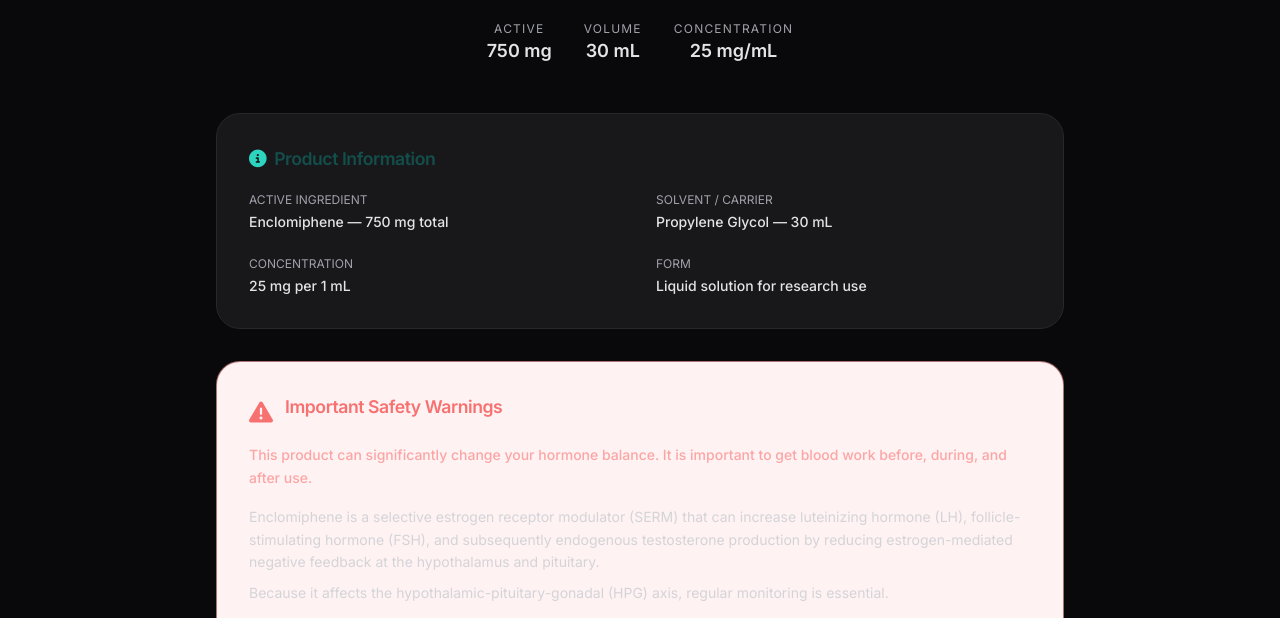
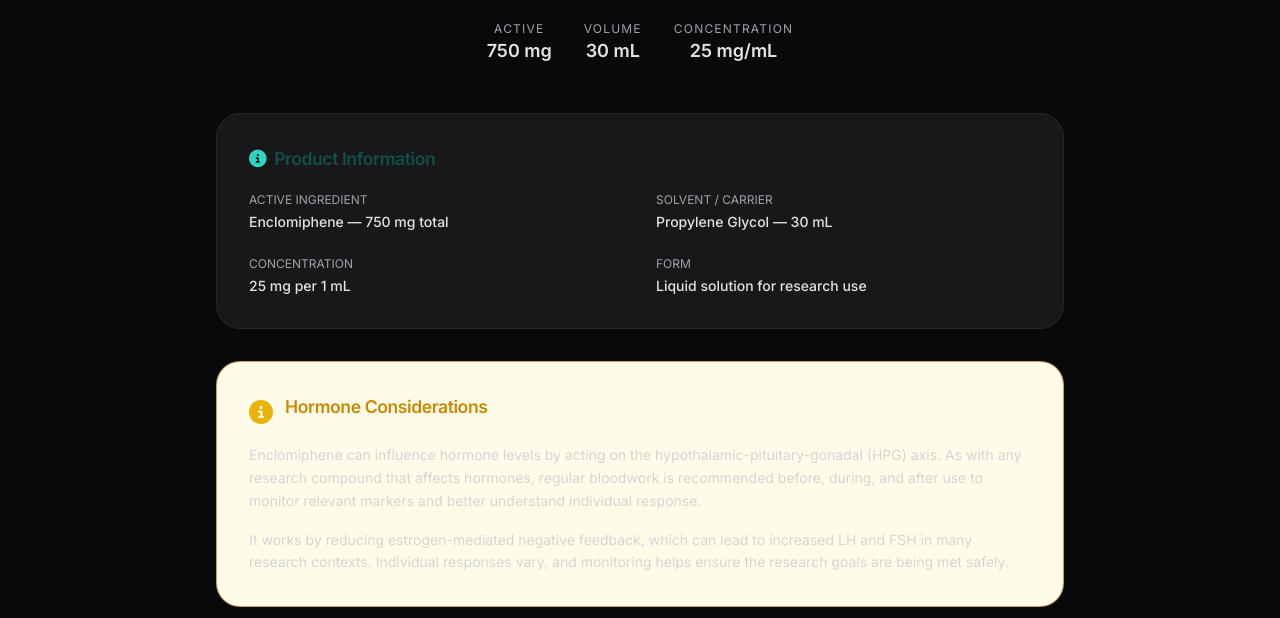
Before and after one commit to Kravman69/enclo-QR, a plain HTML site: page index.html in a window 1280 px wide. Shown: the part 306-924 px from the top of the page. Drawn offline with nearby package versions, Linux system fonts and the light colour scheme.

Commit message:
Update index.html

```diff
--- a/index.html
+++ b/index.html
@@ -26,8 +26,8 @@
         }
 
         .warning-box {
-            background-color: #fef2f2;
-            border-left: 4px solid #ef4444;
+            background-color: #fefce8;
+            border-left: 4px solid #eab308;
         }
 
         .dosage-table {
@@ -75,8 +75,8 @@
                 <span class="text-emerald-400 text-sm font-medium">Research Use Only</span>
             </div>
 
-            <h1 class="text-6xl font-semibold tracking-tighter heading-font mb-3">Enclomiphene</h1>
-            <p class="text-3xl text-teal-400 font-mono tracking-tight">25 mg/mL</p>
+            <h1 class="text-5xl sm:text-6xl font-semibold tracking-tighter heading-font mb-3">Enclomiphene</h1>
+            <p class="text-2xl sm:text-3xl text-teal-400 font-mono tracking-tight">25 mg/mL</p>
             <p class="mt-3 text-zinc-400 max-w-md mx-auto">Enclomiphene in Propylene Glycol • 30 mL total volume</p>
 
             <div class="mt-6 flex justify-center gap-x-8 text-sm">
@@ -122,28 +122,26 @@
             </div>
         </div>
 
-        <!-- Important Warnings -->
-        <div class="warning-box border border-red-900/60 rounded-3xl p-8 mb-8">
+        <!-- Softened Warning -->
+        <div class="warning-box border border-yellow-700/60 rounded-3xl p-8 mb-8">
             <div class="flex items-start gap-x-3 mb-4">
-                <i class="fa-solid fa-exclamation-triangle text-red-400 text-2xl mt-0.5"></i>
+                <i class="fa-solid fa-info-circle text-yellow-500 text-2xl mt-0.5"></i>
                 <div>
-                    <h2 class="section-header text-red-400">Important Safety Warnings</h2>
+                    <h2 class="section-header text-yellow-600">Hormone Considerations</h2>
                 </div>
             </div>
 
-            <div class="space-y-4 text-sm leading-relaxed">
-                <p class="font-medium text-red-300">
-                    This product can significantly change your hormone balance. It is important to get blood work before, during, and after use.
+            <div class="space-y-4 text-sm leading-relaxed text-zinc-300">
+                <p>
+                    Enclomiphene can influence hormone levels by acting on the hypothalamic-pituitary-gonadal (HPG) axis.
+                    As with any research compound that affects hormones, regular bloodwork is recommended before, during, and after use
+                    to monitor relevant markers and better understand individual response.
                 </p>
 
-                <div class="text-zinc-300 space-y-2">
-                    <p>Enclomiphene is a selective estrogen receptor modulator (SERM) that can increase luteinizing hormone (LH), follicle-stimulating hormone (FSH), and subsequently endogenous testosterone production by reducing estrogen-mediated negative feedback at the hypothalamus and pituitary.</p>
-                    <p>Because it affects the hypothalamic-pituitary-gonadal (HPG) axis, regular monitoring is essential.</p>
-                </div>
-
-                <div class="pt-3 border-t border-red-900/40 text-xs text-red-300">
-                    <strong>Strongly recommended:</strong> Comprehensive bloodwork (Total Testosterone, Free Testosterone, LH, FSH, Estradiol [sensitive], SHBG, Hematocrit, CBC, and liver enzymes) before starting, periodically during use, and after discontinuation to assess recovery.
-                </div>
+                <p>
+                    It works by reducing estrogen-mediated negative feedback, which can lead to increased LH and FSH in many research contexts.
+                    Individual responses vary, and monitoring helps ensure the research goals are being met safely.
+                </p>
             </div>
         </div>
 
@@ -157,7 +155,8 @@
             <div class="mb-6">
                 <div class="font-semibold text-teal-400 mb-2">Intended Research Target</div>
                 <p class="text-sm text-zinc-300">
-                    This product is intended for research use in adult males who have demonstrated <strong>low LH and FSH levels</strong> on blood panels, consistent with secondary hypogonadism or similar research contexts where stimulation of the HPG axis is being studied.
+                    This product is intended for research use in adult males who have demonstrated <strong>low LH and FSH levels</strong> on blood panels,
+                    consistent with secondary hypogonadism or similar research contexts where stimulation of the HPG axis is being studied.
                 </p>
             </div>
 
@@ -206,7 +205,7 @@
                 <div class="bg-zinc-950 border border-zinc-800 rounded-2xl p-5 text-sm">
                     <div class="font-semibold mb-2">Lower Frequency Dosing (EOD / Every 3 Days)</div>
                     <p class="text-zinc-300 text-sm">
-                        Some research discussions and anecdotal reports mention using <strong>12.5 mg every other day (EOD)</strong> or even every 3 days as a more conservative or longer-term maintenance approach.
+                        Some research discussions and anecdotal reports mention using <strong>12.5 mg every other day (EOD)</strong> or even every 3 days as a more conservative or lower-exposure maintenance approach.
                         This is generally considered a lower total weekly exposure and is sometimes chosen by individuals sensitive to higher doses or seeking minimal effective amounts.
                         Response varies significantly between individuals.
                     </p>
@@ -222,31 +221,26 @@
             </h2>
 
             <div class="space-y-6 text-sm">
-                <!-- FAQ 1 -->
                 <div>
                     <div class="faq-question mb-1.5">Will this suppress my natural testosterone production?</div>
                     <p class="text-zinc-300">Generally, no. Enclomiphene is designed to <strong>stimulate</strong> natural testosterone production by increasing LH and FSH through reduced estrogen feedback. It is often studied as a way to support or restore endogenous production rather than suppress it (unlike exogenous testosterone or anabolic steroids).</p>
                 </div>
 
-                <!-- FAQ 2 -->
                 <div>
                     <div class="faq-question mb-1.5">Will this increase my estrogen levels?</div>
                     <p class="text-zinc-300">Effects on estrogen can vary. As a SERM, enclomiphene blocks estrogen receptors in certain tissues (including the hypothalamus/pituitary). However, because it can raise testosterone levels, some aromatization to estrogen may still occur. Bloodwork is the only reliable way to monitor actual estradiol levels. Some individuals manage estrogen through dose adjustment or other compounds in research settings.</p>
                 </div>
 
-                <!-- FAQ 3 -->
                 <div>
                     <div class="faq-question mb-1.5">What side effects are commonly discussed?</div>
                     <p class="text-zinc-300">Side effects reported in research contexts and anecdotal discussions can include visual disturbances (similar to clomiphene, though often reported as less frequent with the trans-isomer), mood changes, emotional sensitivity, and symptoms related to hormonal fluctuations. Because it affects the HPG axis, individual responses vary widely. Regular bloodwork helps identify issues early.</p>
                 </div>
 
-                <!-- FAQ 4 -->
                 <div>
                     <div class="faq-question mb-1.5">Is post-cycle therapy (PCT) needed after using enclomiphene?</div>
                     <p class="text-zinc-300">Because enclomiphene itself stimulates LH and FSH, many research contexts do not use traditional PCT afterward. However, some individuals still perform bloodwork after discontinuation to confirm HPG axis recovery. This is highly individual.</p>
                 </div>
 
-                <!-- FAQ 5 -->
                 <div>
                     <div class="faq-question mb-1.5">How long is enclomiphene typically studied or used?</div>
                     <p class="text-zinc-300">Study durations vary. Some research protocols examine shorter periods (4–12 weeks), while others explore longer-term use. Duration should be determined by research goals and ongoing bloodwork results rather than a fixed timeline.</p>
```
